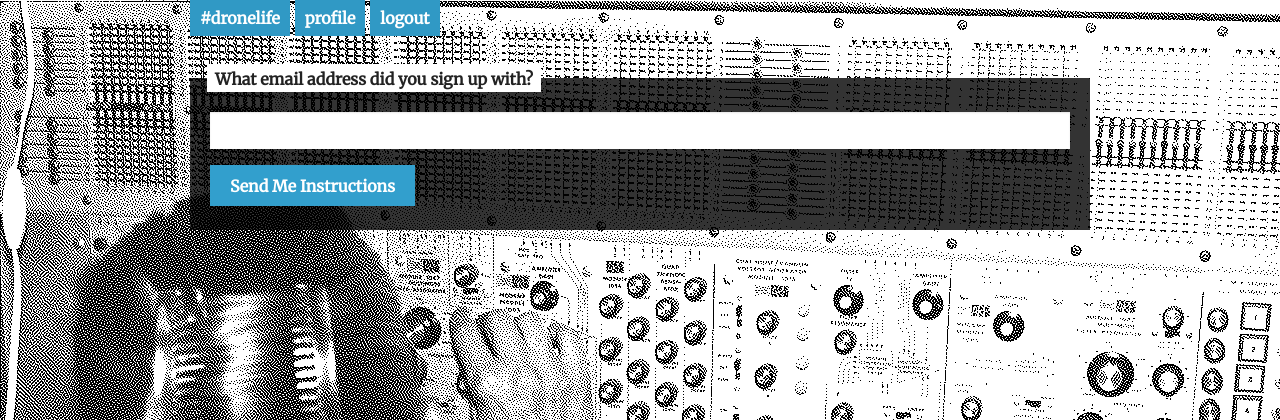
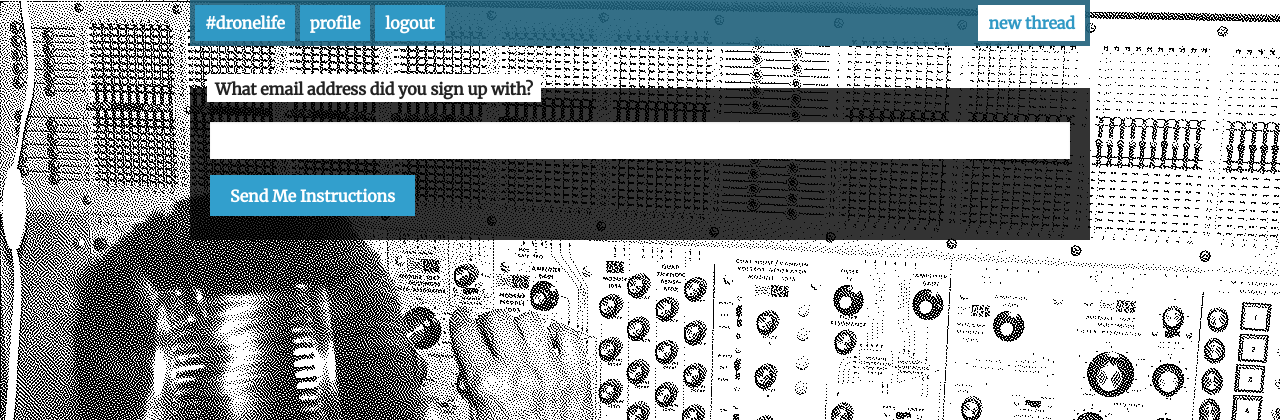
Before and after one commit to hecanjog/dronelife.org, a Flask app: page /password/reset/request in a window 1280 px wide. Shown: the top 420 px of the page. Run offline with Flask 2, Linux system fonts and the light colour scheme; a user stored in the database is signed in; parts of the project's set-up code (start-up, migrations or seed data) failed here and were passed over; some libraries are stand-ins or nearby versions.

Commit message:
move thread compose form to new page. some style tweaks.

```diff
--- a/bower.json
+++ b/bower.json
@@ -6,6 +6,7 @@
     "foundation": "zurb/bower-foundation#~5.1.1",
     "compass-mixins": "Igosuki/compass-mixins",
     "parsleyjs": "~2.0.2",
-    "jquery": "~2.1.1"
+    "jquery": "~2.1.1",
+    "underscore": "~1.6.0"
   }
 }
--- a/dronelife/controller.py
+++ b/dronelife/controller.py
@@ -86,7 +86,7 @@ def thread(id, title):
     postform = forms.NewPostForm()
     replyform = forms.NewReplyForm()
 
-    return render_template('thread.html', thread=thread, postform=postform, replyform=replyform)
+    return render_template('threads/view.html', thread=thread, postform=postform, replyform=replyform)
 
 @app.route('/<username>')
 def profile(username):
@@ -116,19 +116,11 @@ def profileRedirect():
 
 @app.route('/')
 def index():
-    form = forms.NewThreadForm()
-    first_threads = db.aliased(models.Thread)
-    topics = models.Topic.query.all()
-    form.topic_id.choices = [ (topic.id, topic.content) for topic in topics ]
-
+    threads = models.Thread.query.order_by('updated desc').limit(30)
+    posts = models.Post.query.order_by('posted desc').limit(5)
     recent_users = models.User.query.order_by('registered_on desc').limit(20)
 
-    posts = models.Post.query.order_by('posted desc').limit(5)
-    threads = models.Thread.query.order_by('updated desc').limit(30)
-
     return render_template('index.html',
-            form=form,
-            topics=topics,
             threads=threads,
             posts=posts,
             recent_users=recent_users
@@ -216,6 +208,17 @@ def register():
 
     return render_template('register.html', form=form)
 
+@app.route('/threads/compose')
+def composeThread():
+    form = forms.NewThreadForm()
+    topics = models.Topic.query.all()
+    form.topic_id.choices = [ (topic.id, topic.content) for topic in topics ]
+
+    return render_template('threads/compose.html',
+        form=form,
+        topics=topics
+    )
+
 @app.route('/threads', methods=['POST'])
 @login_required
 def addThread():
--- a/dronelife/models.py
+++ b/dronelife/models.py
@@ -7,6 +7,7 @@ import urllib
 from markdown import markdown
 from dronelife.emoji import EmojiExtension
 import time
+import mailchimp
 
 bcrypt = Bcrypt(app)
 
@@ -193,4 +194,16 @@ class User(db.Model):
         self.token = urllib.quote_plus(bcrypt.generate_password_hash(random.random()))[-6:]
         self.token_expires = datetime.utcfromtimestamp(time.time() + (60 * 60)) # expires in 1 hour
 
+    def subscribe(self):
+        mc = mailchimp.Mailchimp(apikey=app.config['MAILCHIMP_APIKEY'])
+        lists = mailchimp.Lists(mc)
+        list_id = lists.list()['data'][0]['id']
+        lists.subscribe(list_id, {'email': {'email': self.email}}, double_optin=False)
+
+    def unsubscribe(self):
+        mc = mailchimp.Mailchimp(apikey=app.config['MAILCHIMP_APIKEY'])
+        lists = mailchimp.Lists(mc)
+        list_id = lists.list()['data'][0]['id']
+        lists.unsubscribe(list_id, {'email': {'email': self.email}})
+
         return self.token
--- a/dronelife/static/scss/app.scss
+++ b/dronelife/static/scss/app.scss
@@ -63,6 +63,9 @@ nav {
     $nav-base: $main-base;
     max-width: $main-width;
     margin: 0 auto;
+    @include clearfix();
+    background-color: transparentize(darken($nav-base, 20%), 0.1);
+    padding: 5px 0 5px 5px;
 
     a {
         display: inline-block;
@@ -72,6 +75,13 @@ nav {
         margin: 0 5px 0 0;
         font-weight: bold;
         text-transform: lowercase;
+
+        &.compose-thread {
+            float: right;
+            color: darken($nav-base, 2%);
+            background-color: #fff;
+            font-weight: bold;
+        }
     }
 }
 
@@ -173,6 +183,7 @@ main {
             background-color: rgba(255,255,255,0.95);
             color: #333;
             padding: 5px;
+            padding-left: 10px;
 
             p {
                 font-size: 10px;
@@ -195,6 +206,12 @@ main {
                 color: $primary-color;
             }
         }
+    }
+}
+
+.compose-thread {
+    #content {
+        min-height: 400px;
     }
 }
 
--- a/dronelife/static/stylesheets/app.css
+++ b/dronelife/static/stylesheets/app.css
@@ -3315,6 +3315,16 @@ fieldset label {
 nav {
   max-width: 900px;
   margin: 0 auto;
+  *zoom: 1;
+  background-color: rgba(30, 96, 123, 0.9);
+  padding: 5px 0 5px 5px;
+}
+nav:before, nav:after {
+  content: " ";
+  display: table;
+}
+nav:after {
+  clear: both;
 }
 nav a {
   display: inline-block;
@@ -3324,6 +3334,12 @@ nav a {
   margin: 0 5px 0 0;
   font-weight: bold;
   text-transform: lowercase;
+}
+nav a.compose-thread {
+  float: right;
+  color: #3099c5;
+  background-color: #fff;
+  font-weight: bold;
 }
 
 main {
@@ -3458,6 +3474,7 @@ main:after {
   background-color: rgba(255, 255, 255, 0.95);
   color: #333;
   padding: 5px;
+  padding-left: 10px;
 }
 .thread-list .thread .info p {
   font-size: 10px;
@@ -3482,6 +3499,10 @@ main:after {
   float: right;
   font-size: 0.8rem;
   color: #329fcd;
+}
+
+.compose-thread #content {
+  min-height: 400px;
 }
 
 .recent-posts {
--- a/dronelife/templates/index.html
+++ b/dronelife/templates/index.html
@@ -4,13 +4,12 @@
 <section class="main-column">
     <ul class="thread-list">
         {% for thread in threads %}
-            <li class="thread">{% include "thread_list.html" %}</li>
+            <li class="thread">{% include "threads/list.html" %}</li>
         {% endfor %}
     </ul>
 </section>
 
 <section class="sidebar">
-    {% include "new_thread.html" %}
     {% include "recent_posts.html" %}
     {% include "recent_users.html" %}
 </section>
--- a/dronelife/templates/layout.html
+++ b/dronelife/templates/layout.html
@@ -16,7 +16,7 @@
 <body style="background-image: url(/static/img/{{ session.bgimg }})">
 {% block header %}
 <nav>
-    <a href="/">#dronelife</a>{% if current_user.is_authenticated() %}<a href="/profile">Profile</a><a href="/logout">Logout</a>{% else %}<a href="/login">Login</a><a href="/register">Register</a>{% endif %}
+<a href="/">#dronelife</a>{% if current_user.is_authenticated() %}<a href="/profile">Profile</a><a href="/logout">Logout</a><a class="compose-thread" href="/threads/compose">New Thread</a>{% else %}<a href="/login">Login</a><a href="/register">Register</a>{% endif %}
 </nav>
 {% endblock %}
 
--- a/dronelife/templates/recent_posts.html
+++ b/dronelife/templates/recent_posts.html
@@ -1,8 +1,4 @@
-<article>
-    <header>
-        <h3>Recent Posts</h3>
-    </header>
-
+<article class="recent-posts-wrapper">
     <ul class="recent-posts">
         {% for post in posts %}
             {% if post.thread_id %}
```
Also changed, not shown: dronelife/templates/threads/compose.html (renamed from dronelife/templates/new_thread.html, +10 -3 lines), dronelife/templates/topic.html (+0 -23 lines), dronelife/templates/threads/list.html (renamed from dronelife/templates/thread_list.html), dronelife/templates/threads/view.html (renamed from dronelife/templates/thread.html).
